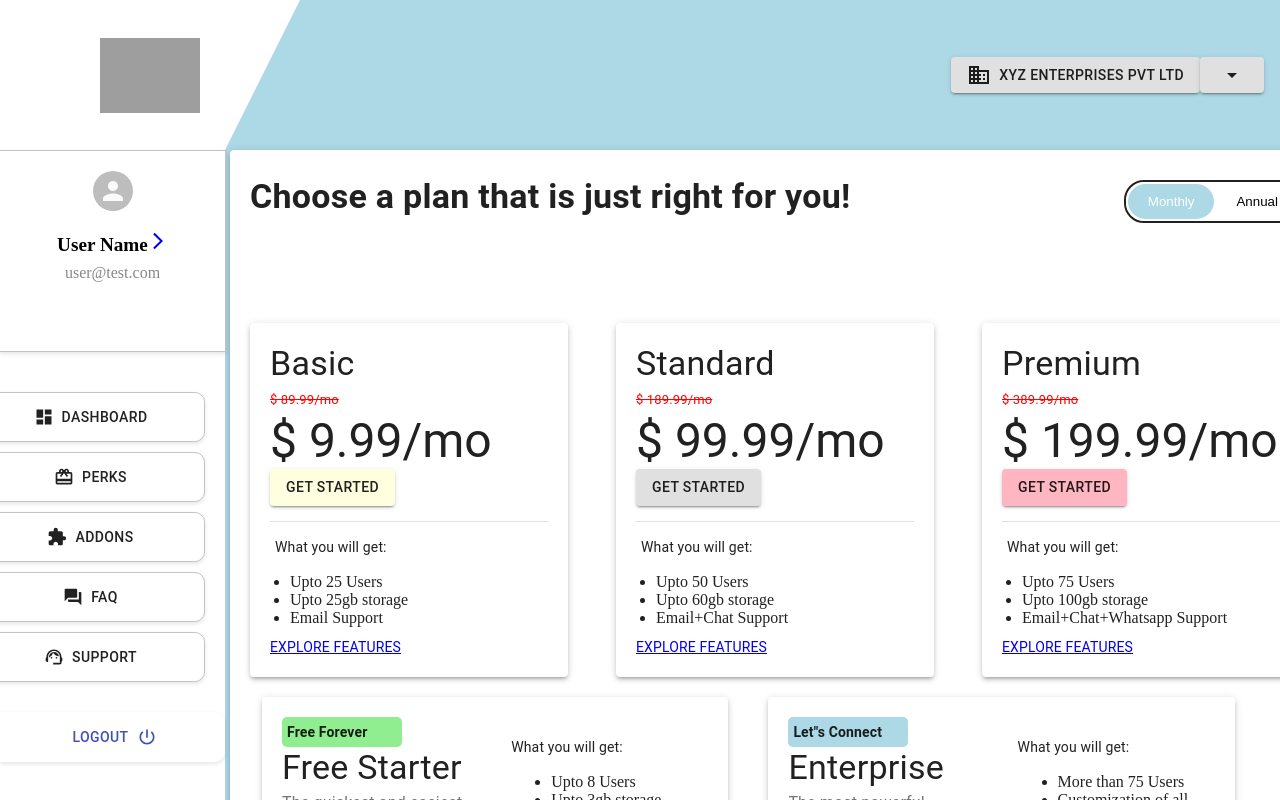
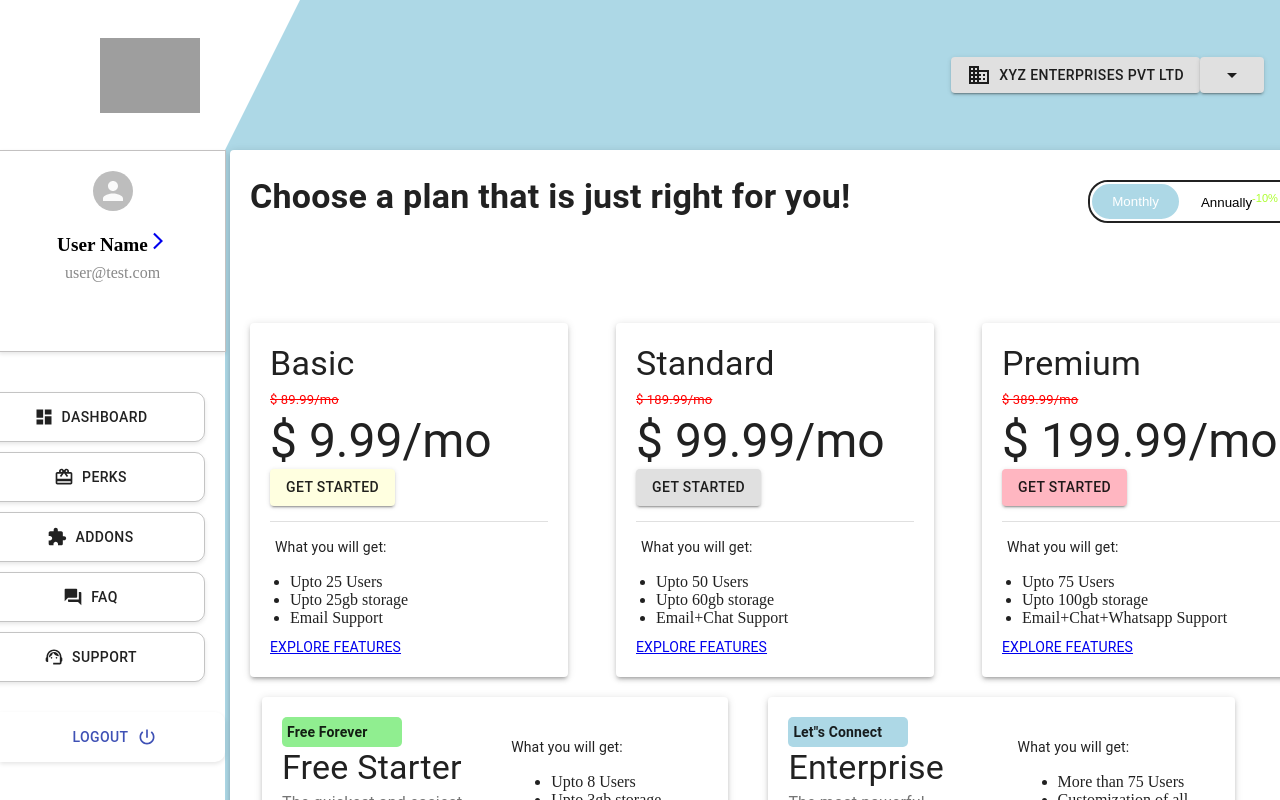
Before and after one commit to muhammedjavis/hosting, a React (Vite) app: page / in a window 1280 px wide. Shown: the top 800 px of the page. Built offline with nearby package versions, Linux system fonts and the light colour scheme; grey boxes are pictures that could not be loaded.

Commit message:
minor styling update

```diff
--- a/src/components/Dashboard.jsx
+++ b/src/components/Dashboard.jsx
@@ -39,7 +39,7 @@ const Dashboard = () => {
               className={activeButton === 'annual' ? classes.active : ''}
               onClick={() => handleButtonClick('annual')}
             >
-              Annual
+              Annually<sup>-10%</sup>
             </button>
           </div>
         </div>
--- a/src/components/Dashboard.module.css
+++ b/src/components/Dashboard.module.css
@@ -19,3 +19,6 @@
   border: 2px solid;
   border-radius: 20px;
 }
+sup {
+  color: greenyellow;
+}
```
